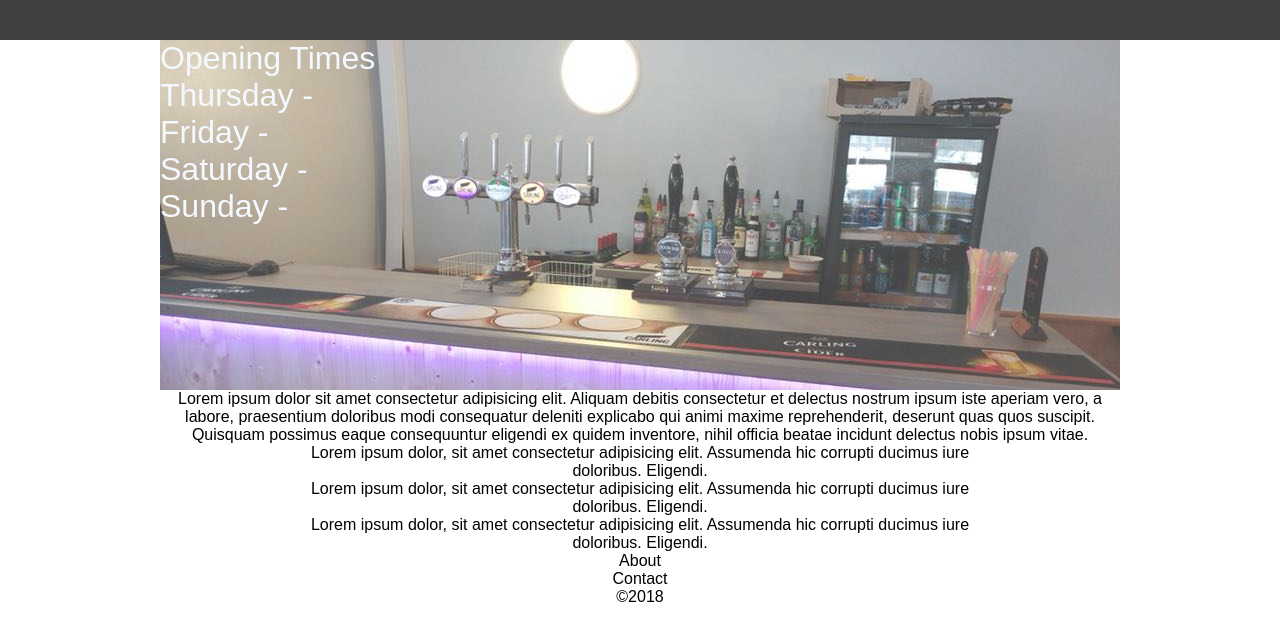
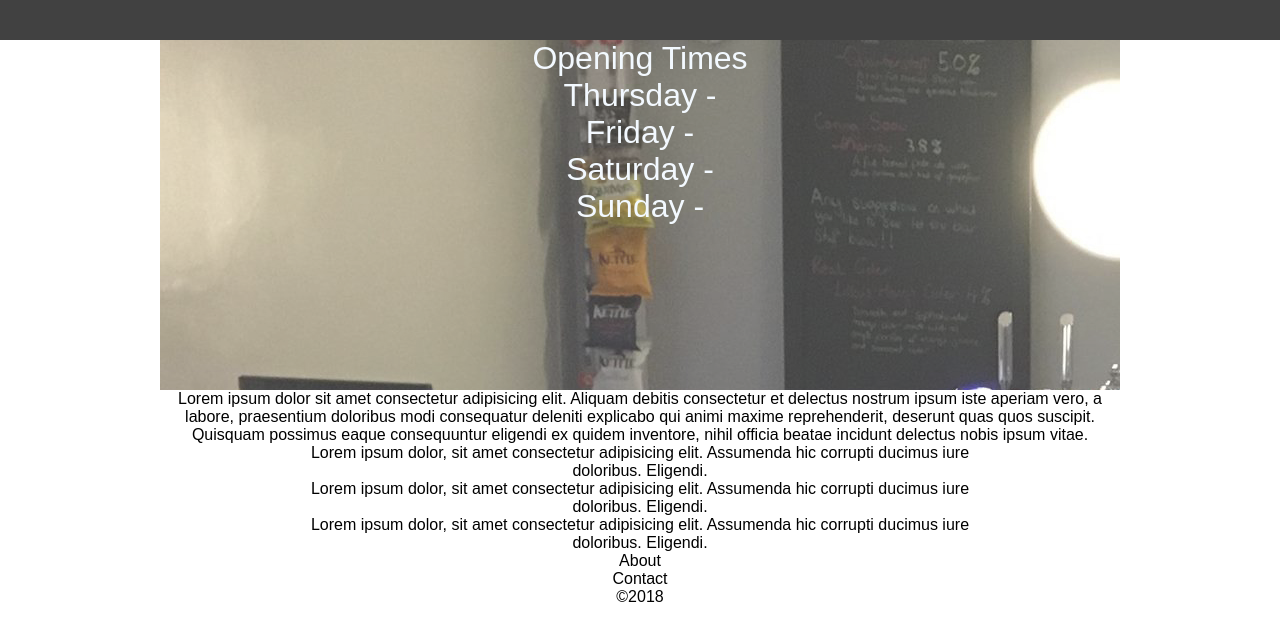
Before and after one commit to KWolf484/bestwoodVillage, a plain HTML site: page _root/index.html in a window 1280 px wide. Shown: the part 92-732 px from the top of the page. Drawn offline with Linux system fonts and the light colour scheme.

Commit message:
banner img add to img folder

```diff
--- a/_root/CSS/main.css
+++ b/_root/CSS/main.css
@@ -28,15 +28,15 @@ header{
 }
 #banner{
   min-height: 350px;
-  text-align: left;
+  /* text-align: left; */
   color: aliceblue;
   font-size: 2em;
 
 }
 #banner .bg-image{
   position: absolute;
-  background: #656565 url("../img/bar.jpg");
-  background-position: cover right ;
+  background: #656565 url("../img/barMain_crop.jpg");
+  background-position: cover;
   background-repeat: no-repeat;
   background-size: ;
   min-height: 350px;
```
Also changed, not shown: _root/img/barMain.jpg (added), _root/img/barMain_crop.jpg (added).
